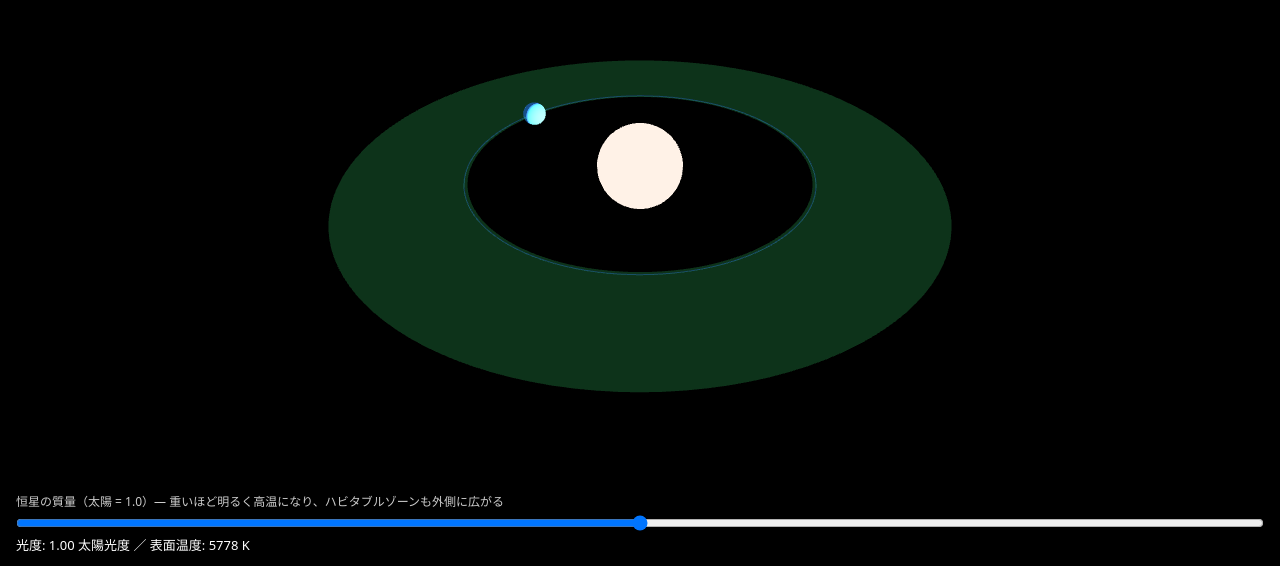
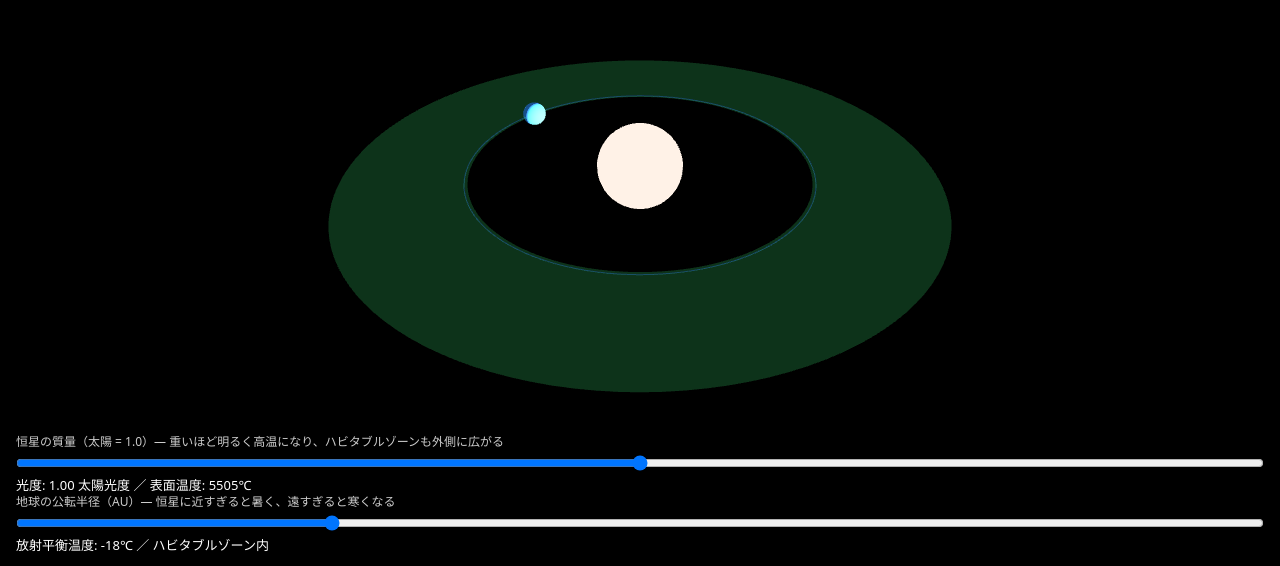
Before and after one commit to kisakutanaka/HabitableZoneSimulator, a website built with Vite: page index.html in a window 1280 px wide. Shown: the part 234-800 px from the top of the page. Built offline with nearby package versions, Linux system fonts and the light colour scheme; animation ran at ten frames a second.

Commit message:
Phase 3: 地球の公転半径変更と気温シミュレーション
地球の軌道半径スライダー(0.5〜2.5AU)を追加し、ケプラー第3法則で公転周期を、
放射平衡温度でハビタブルゾーン内外(暑すぎ/寒すぎ)を判定・表示する。
温度表示はユーザーフィードバックによりKelvinではなく摂氏に統一。

```diff
--- a/index.html
+++ b/index.html
@@ -16,6 +16,13 @@
         <input id="star-mass" type="range" min="0.5" max="1.5" step="0.01" value="1.0" />
         <p id="star-readout" class="readout"></p>
       </div>
+      <div class="control">
+        <label for="earth-distance">
+          地球の公転半径（AU）— 恒星に近すぎると暑く、遠すぎると寒くなる
+        </label>
+        <input id="earth-distance" type="range" min="0.5" max="2.5" step="0.01" value="1.0" />
+        <p id="earth-readout" class="readout"></p>
+      </div>
     </div>
     <script type="module" src="/src/main.ts"></script>
   </body>
--- a/src/main.ts
+++ b/src/main.ts
@@ -1,7 +1,15 @@
 import * as THREE from "three";
 import { OrbitControls } from "three/examples/jsm/controls/OrbitControls.js";
 import { planets } from "./planets";
-import { computeStarParams, computeHabitableZone, teffToColor, type StarParams } from "./star";
+import {
+  computeStarParams,
+  computeHabitableZone,
+  computeEquilibriumTemperature,
+  computeOrbitalPeriodYears,
+  teffToColor,
+  type StarParams,
+  type HabitableZone,
+} from "./star";
 
 const container = document.getElementById("app");
 if (!container) {
@@ -50,15 +58,24 @@ scene.add(ambientLight);
 
 const ORBIT_LINE_SEGMENTS = 128;
 
-function createOrbitLine(radius: number, color: number): THREE.Line {
+function createOrbitPoints(radius: number): THREE.Vector3[] {
   const points: THREE.Vector3[] = [];
   for (let i = 0; i <= ORBIT_LINE_SEGMENTS; i++) {
     const theta = (i / ORBIT_LINE_SEGMENTS) * Math.PI * 2;
     points.push(new THREE.Vector3(Math.cos(theta) * radius, 0, Math.sin(theta) * radius));
   }
-  const geometry = new THREE.BufferGeometry().setFromPoints(points);
+  return points;
+}
+
+function createOrbitLine(radius: number, color: number): THREE.Line {
+  const geometry = new THREE.BufferGeometry().setFromPoints(createOrbitPoints(radius));
   const material = new THREE.LineBasicMaterial({ color, transparent: true, opacity: 0.4 });
   return new THREE.Line(geometry, material);
+}
+
+function updateOrbitLine(line: THREE.Line, radius: number): void {
+  line.geometry.dispose();
+  line.geometry = new THREE.BufferGeometry().setFromPoints(createOrbitPoints(radius));
 }
 
 // 地球が1周するのにかかる実時間（秒）。完全なリアルタイムではなく、
@@ -76,12 +93,16 @@ const earthMesh = new THREE.Mesh(
 );
 scene.add(earthMesh);
 
-const earthDistance = earthData.distanceAU * AU_TO_UNITS;
+let earthDistance = earthData.distanceAU * AU_TO_UNITS;
 let earthAngle = 0;
-const earthAngularSpeed = (Math.PI * 2) / (earthData.orbitalPeriodYears * EARTH_ORBIT_SECONDS);
+let earthAngularSpeed = (Math.PI * 2) / (earthData.orbitalPeriodYears * EARTH_ORBIT_SECONDS);
 earthMesh.position.set(earthDistance, 0, 0);
 
-scene.add(createOrbitLine(earthDistance, earthData.color));
+const earthOrbitLine = createOrbitLine(earthDistance, earthData.color);
+scene.add(earthOrbitLine);
+
+// 惑星表面の放射平衡温度を計算する際のアルベド（反射率）。地球の実測値に近い平均値を固定で使う。
+const EARTH_ALBEDO = 0.3;
 
 // ハビタブルゾーン（恒星周辺で惑星表面に液体の水が存在できる範囲）を、
 // 太陽面（軌道面）に重なる半透明のリングとして表示する。
@@ -147,15 +168,61 @@ if (!starReadoutEl) {
 const starReadout: HTMLElement = starReadoutEl;
 
 function updateStarReadout(star: StarParams): void {
-  starReadout.textContent = `光度: ${star.luminositySolar.toFixed(2)} 太陽光度 ／ 表面温度: ${Math.round(star.teffK)} K`;
+  const teffCelsius = star.teffK - 273.15;
+  starReadout.textContent = `光度: ${star.luminositySolar.toFixed(2)} 太陽光度 ／ 表面温度: ${teffCelsius.toFixed(0)}℃`;
+}
+
+const earthDistanceSliderEl = document.getElementById("earth-distance");
+if (!(earthDistanceSliderEl instanceof HTMLInputElement)) {
+  throw new Error("#earth-distance element not found");
+}
+const earthDistanceSlider: HTMLInputElement = earthDistanceSliderEl;
+
+const earthReadoutEl = document.getElementById("earth-readout");
+if (!earthReadoutEl) {
+  throw new Error("#earth-readout element not found");
+}
+const earthReadout: HTMLElement = earthReadoutEl;
+
+function zoneStatusText(distanceAU: number, hz: HabitableZone): string {
+  if (distanceAU < hz.innerAU) {
+    return "ハビタブルゾーンより内側（暑すぎる）";
+  }
+  if (distanceAU > hz.outerAU) {
+    return "ハビタブルゾーンより外側（寒すぎる）";
+  }
+  return "ハビタブルゾーン内";
+}
+
+function updateEarthReadout(distanceAU: number, teqKelvin: number, hz: HabitableZone): void {
+  const teqCelsius = teqKelvin - 273.15;
+  earthReadout.textContent = `放射平衡温度: ${teqCelsius.toFixed(0)}℃ ／ ${zoneStatusText(distanceAU, hz)}`;
+}
+
+// 恒星質量・地球の公転半径の両方に依存する量（公転周期・放射平衡温度・HZ内外判定）を
+// まとめて更新する。恒星スライダー・地球軌道スライダーのどちらが変化しても呼び出す。
+let currentStar: StarParams = computeStarParams(1.0);
+
+function updateEarth(): void {
+  const distanceAU = Number(earthDistanceSlider.value);
+  earthDistance = distanceAU * AU_TO_UNITS;
+  updateOrbitLine(earthOrbitLine, earthDistance);
+  earthAngularSpeed =
+    (Math.PI * 2) / (computeOrbitalPeriodYears(distanceAU, currentStar.massSolar) * EARTH_ORBIT_SECONDS);
+
+  const hz = computeHabitableZone(currentStar);
+  const teq = computeEquilibriumTemperature(currentStar, distanceAU, EARTH_ALBEDO);
+  updateEarthReadout(distanceAU, teq, hz);
 }
 
 function onStarMassChange(): void {
-  const star = applyStarParams(Number(starMassSlider.value));
-  updateStarReadout(star);
+  currentStar = applyStarParams(Number(starMassSlider.value));
+  updateStarReadout(currentStar);
+  updateEarth();
 }
 
 starMassSlider.addEventListener("input", onStarMassChange);
+earthDistanceSlider.addEventListener("input", updateEarth);
 onStarMassChange();
 
 const renderer = new THREE.WebGLRenderer({ antialias: true });
--- a/src/star.ts
+++ b/src/star.ts
@@ -101,3 +101,23 @@ export function computeHabitableZone(star: StarParams): HabitableZone {
     outerAU: Math.sqrt(star.luminositySolar / outerSeff),
   };
 }
+
+// 1天文単位を太陽半径単位で表した値（放射平衡温度の計算で単位を揃えるために使う）
+const AU_IN_SOLAR_RADII = 215.032;
+
+// 惑星表面の放射平衡温度（K）。大気による温室効果は含まない、恒星放射と
+// 惑星表面での反射（アルベド）だけを考慮した黒体としての釣り合い温度。
+// Teq = Teff・√(R★ / (2a))・(1-A)^0.25
+export function computeEquilibriumTemperature(
+  star: StarParams,
+  distanceAU: number,
+  albedo: number,
+): number {
+  const distanceSolarRadii = distanceAU * AU_IN_SOLAR_RADII;
+  return star.teffK * Math.sqrt(star.radiusSolar / (2 * distanceSolarRadii)) * Math.pow(1 - albedo, 0.25);
+}
+
+// ケプラーの第3法則（AU・太陽質量・年の単位系では比例定数が1になる）: T^2 = a^3 / M
+export function computeOrbitalPeriodYears(distanceAU: number, massSolar: number): number {
+  return Math.sqrt(distanceAU ** 3 / massSolar);
+}
```
Also changed, not shown: Findings.md (+18 -0 lines), Step.md (+6 -5 lines).
